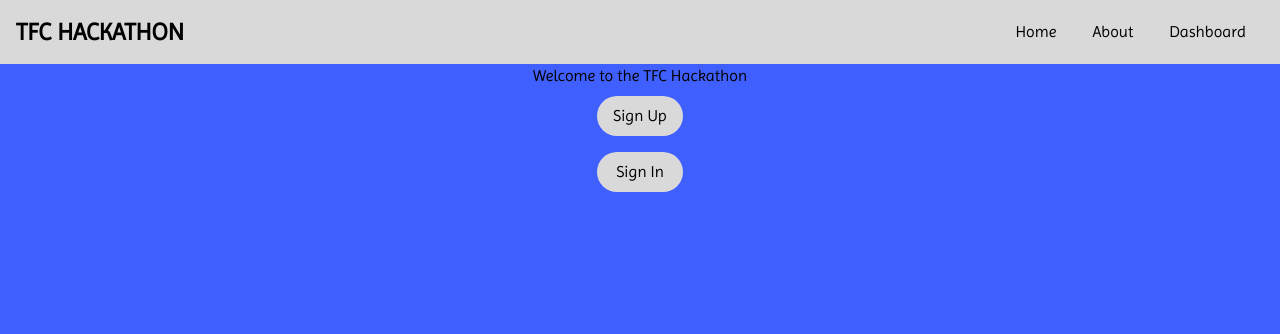
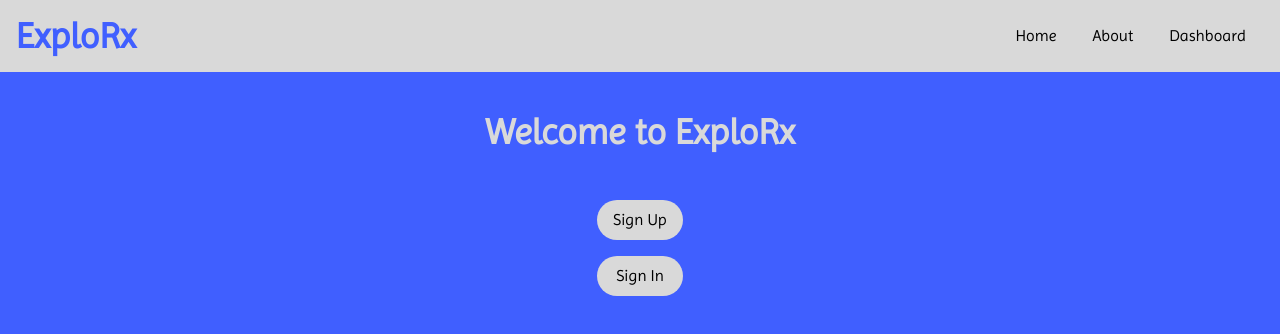
Before and after one commit to KingTingTheGreat/tfc-hackathon, a Next.js app: page / in a window 1280 px wide. Shown: the top 334 px of the page. Built offline with nearby package versions, Linux system fonts and the light colour scheme.

Commit message:
updated project name

```diff
--- a/app/page.tsx
+++ b/app/page.tsx
@@ -14,7 +14,7 @@ export default function Home() {
 
 	return (
 		<main className="flex flex-col min-h-11/12 items-center">
-			<h1>Welcome to the TFC Hackathon</h1>
+			<h1 className="text-offwhite text-4xl font-bold p-6 m-4">Welcome to ExploRx</h1>
 			<div className="flex flex-col justify-around">
 				<ButtonLink path="sign-up" text="Sign Up" />
 				<ButtonLink path="sign-in" text="Sign In" />
--- a/components/header.tsx
+++ b/components/header.tsx
@@ -12,7 +12,7 @@ const Header = () => {
 	return (
 		<header className="hidden md:flex justify-between items-center w-full min-h-1/12 p-4 bg-offwhite">
 			<Link href="/">
-				<h2 className="text-2xl font-bold">TFC HACKATHON</h2>
+				<h2 className="text-4xl text-blaj font-bold">ExploRx</h2>
 			</Link>
 			<nav>
 				<NavLink path="/" name="Home" />
```
